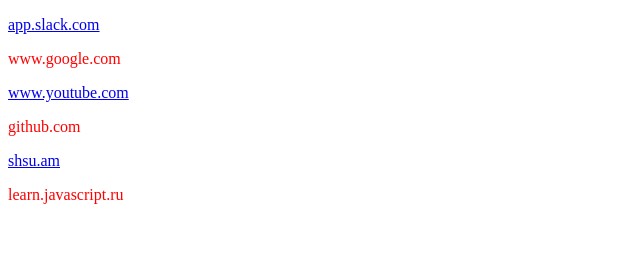
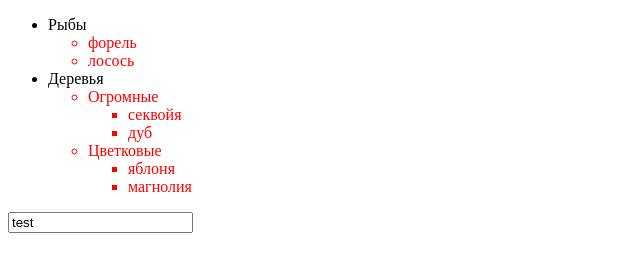
Before and after one commit to vazgengalstyan/js4, a plain HTML site: page index.html in a window 1280 px wide. Shown: the whole page, without its empty margins (0-640 px from the left). Drawn offline with Linux system fonts and the light colour scheme.

Commit message:
homework

```diff
--- a/index.html
+++ b/index.html
@@ -10,16 +10,8 @@
 </head>
 
 <body>
-    <p id = "block1"><a href="https://app.slack.com" target="_blank">app.slack.com</p></a>
-    <p id = "block2"><a href="https://www.google.com">www.google.com</p></a>
-    <p id = "block3"><a href="https://www.youtube.com" target="_blank">www.youtube.com</p></a>
-    <p id = "block4"><a href="https://github.com" target="_blank">github.com</p></a>
-    <p id = "block5"><a href="https://shsu.am" target="_blank">shsu.am</p></a>
-    <p id = "block6"><a href="https://learn.javascript.ru/" target="_blank">learn.javascript.ru</p></a>
-
-
-
-
+    <div id="dataBase"></div>
+    <div id = 'divId'></div>
     <script src="./script.js"> </script>
 </body>
 
--- a/script.js
+++ b/script.js
@@ -1,50 +1,68 @@
-//task 1
-let elements = document.querySelectorAll('a')
-let arr = [elements]
+//task 1 Հետեւյալ օբյեկտից նկարել ծառ html-ում, և ծառի ամեն ճյուղը ներկել կարմիր։
 
-let links = document.getElementsByTagName("a");
+let data = {
+        "Рыбы": {
+                "форель": {},
+                "лосось": {}
+        },
 
-let paintLink = (arr) => {
-        for (let i = 0; i < arr.length; i++) {
-                if (i % 2 !== 0) {
-                        arr[i].style.color = 'red'
+        "Деревья": {
+                "Огромные": {
+                        "секвойя": {},
+                        "дуб": {}
+                },
+                "Цветковые": {
+                        "яблоня": {},
+                        "магнолия": {}
                 }
         }
+};
+
+
+let crateData = data => {
+        let tree = document.createElement('ul');
+        for (let key in data) {
+                let list = document.createElement('li');
+                list.innerText = key;
+
+
+                let valueObj = crateData(data[key]);
+                if (valueObj) {
+                        list.append(valueObj);
+                        valueObj.style.color = 'red'
                 }
 
-paintLink(links);
+                tree.append(list);
+        }
 
-//task 2
-
-let pushHref = (arr) => {
-        let arr1 = [];
-        for (let i = 0; i < arr.length; i++) {
-                arr1.push(arr[i].getAttribute('href'))
+        return tree;
 }
-        console.log(arr1)
-}
-pushHref(links)
 
 
-//task 3
-let element = document.querySelector('#block1')
-element.setAttribute('test_attribute', 'block1_value')
-console.log(element)
+let func = (dataBase, data) => {
+        dataBase.append(crateData(data));
+}
+let dataBase = document.getElementById('dataBase');
+func(dataBase, data);
 
-//task 4
-let link = document.querySelector('#block2')
-link.setAttribute('target', 'blank')
-console.log(link)
+//task 2 Գրել ֆունկցիա, որը նման մասիվից html-ում կավելացնի էլեմենտներ։
 
-//task 5
-let deleteAttribute = (arr) => {
-        for (let i = 0; i < arr.length; i++) {
-                if (i % 2 !== 0) {
-                        arr[i].removeAttribute('href')
-                }
-                console.log(arr[i]);
-        }
+let elements = [
+        { element: 'p', content: 'test text', id: 1 },
+        { element: 'div', class: 'block', id: 2 },
+        { element: 'input', value: 'test'}
+]
+
+let func1 = elements => {
+        elements.forEach((item) => {
+
+                let array = document.createElement(item.element)
+                for (let key in item) {
+                        array.setAttribute(key, item[key])
 
                 }
+                document.getElementById('divId').append(array)
 
-deleteAttribute(links);
+        })
+}
+func1(elements)
--- a/style1.css
+++ b/style1.css
@@ -1,4 +0,0 @@
-.links{
-        color: black
-
-    }
```
Lines whose indentation alone changed are shown as unchanged.
